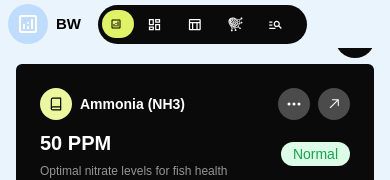
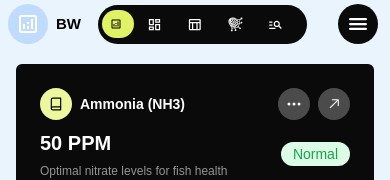
Before and after one commit to kennedyifeadi/blue-wave, a Next.js app: page / in a window 390 px wide. Shown: the top 180 px of the page. Built offline with nearby package versions, Linux system fonts and the light colour scheme; no server answers.

Commit message:
Refactor Sidebar component to fix positioning and improve responsiveness

```diff
--- a/src/app/components/Sidebar.js
+++ b/src/app/components/Sidebar.js
@@ -40,7 +40,7 @@ export const Sidebar = () => {
   }, [clicked]);
 
   return (
-    <div className="w-max h-max md:relative absolute md:h-full right-[15px] top-[-30px] md:top-0 z-40 md:pl-4">
+    <div className="w-max h-max md:relative absolute md:h-full right-[15px] top-[-30px] md:top-0 md:pl-4">
       <div
         ref={sidebarRef}
         className={`flex md:relative fixed z-20 top-[-2px] md:top-[-2px] md:translate-x-0 flex-col bg-gray-50 md:w-64 w-72 md:h-full h-[100dvh] duration-500 ease-in-out gap-3 md:gap-0 md:rounded-lg rounded-tr-none rounded-br-none p-4 ${
@@ -118,7 +118,7 @@ export const Sidebar = () => {
         </div>
       </div>
       <div
-        className={`flex md:hidden text-[24px] rounded-full bg-[#0a0a0a] text-white p-2`}
+        className={`flex md:hidden text-[24px] rounded-full bg-[#0a0a0a] fixed right-3 top-1 text-white p-2`}
         onClick={toggleClick}
       >
         <IoMenu />
```
